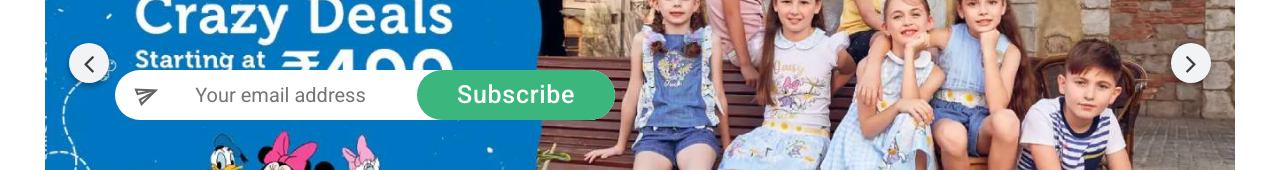
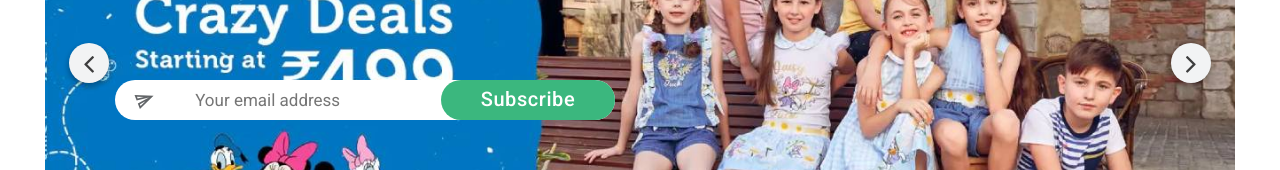
Before and after one commit to MsPritee/E-app, a React (Create React App) app: page / in a window 1280 px wide. Shown: the part 254-424 px from the top of the page. Built offline with nearby package versions, Linux system fonts and the light colour scheme; no server answers; a web font is replaced by a local one.

Commit message:
slider updated

```diff
--- /dev/null
+++ b/src/components/catSlider/index.js
@@ -0,0 +1,10 @@
+import React from "react";
+
+const CatSlider = () => {
+  return (
+    <div className="catSliderSection">
+      <div className="container-fluid"></div>
+    </div>
+  );
+};
+export default CatSlider;
--- a/src/pages/Home/index.js
+++ b/src/pages/Home/index.js
@@ -1,7 +1,12 @@
 import React from "react";
 import HomeSlider from "./slider/index";
+import CatSlider from "../../components/catSlider";
 
 const Home = () => {
-  return <HomeSlider />;
+  return (
+    <>
+      <HomeSlider /> <CatSlider />
+    </>
+  );
 };
 export default Home;
--- a/src/pages/Home/slider/index.css
+++ b/src/pages/Home/slider/index.css
@@ -91,7 +91,7 @@
 
 .homeSlider .newsLetterBanner {
   width: 500px;
-  height: 50px;
+  height: 40px;
   position: absolute !important;
   bottom: 150px;
   left: 9%;
@@ -107,28 +107,28 @@
   outline: none !important;
   padding-left: 80px;
   padding-right: 200px;
-  font-size: 20px;
+  font-size: 17px;
 }
 
 .homeSlider .newsLetterBanner button {
 padding: 10px 40px !important;
-border-radius: 50px !important;
+border-radius: 40px !important;
 color: #fff !important;
 position: absolute;
 top: 0px;
 right: 0px;
-height: 50px !important;
-font-size: 25px !important;
+height: 40px !important;
+font-size: 20px !important;
 text-transform: capitalize !important;
 }
 
 
 .homeSlider .newsLetterBanner svg {
     position: absolute;
-    top: 11px;
+    top: 9px;
      left: 20px;
      z-index: 10;
-     font-size: 25px !important;
+     font-size: 20px !important;
      opacity: 0.7;
      transform: rotate(-21deg);
 }
```
Also changed, not shown: src/components/catSlider/style.css (added).
